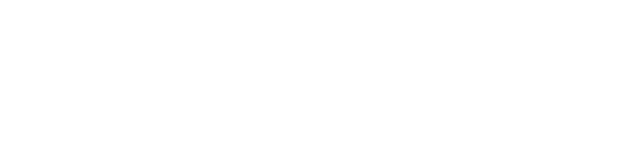
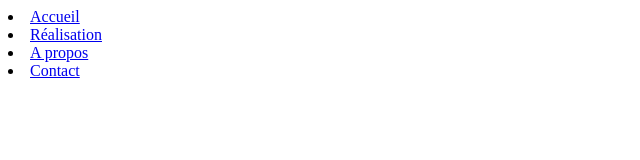
Before and after one commit to pierredamien32/Mon_site_web, a plain HTML site: page index.html in a window 1280 px wide. Shown: the whole page, without its empty margins (0-640 px from the left). Drawn offline with Linux system fonts and the light colour scheme.

Commit message:
Création du menu de navigation

```diff
--- a/index.html
+++ b/index.html
@@ -9,7 +9,12 @@
 <body>
 
     <header>
-
+        <nav>
+            <li><a href="#">Accueil</a></li>
+            <li><a href="#">Réalisation</a></li>
+            <li><a href="#">A propos</a></li>
+            <li><a href="#">Contact</a></li>
+        </nav>
     </header>
 
     <main>
```
